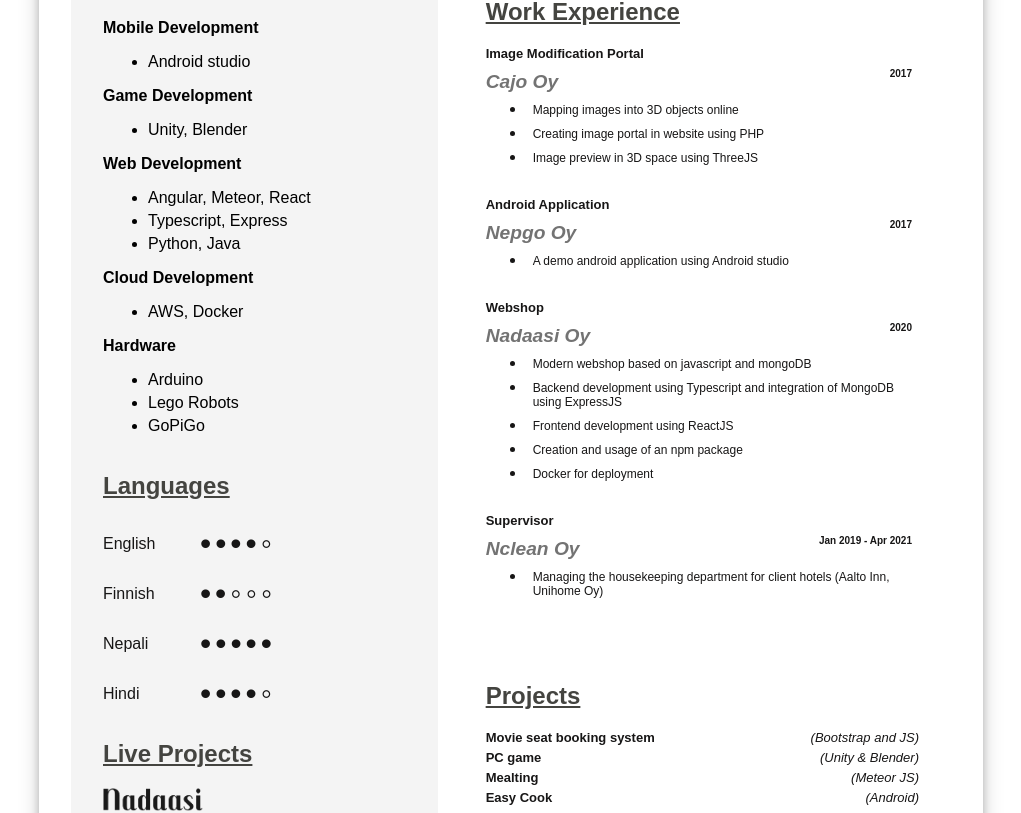
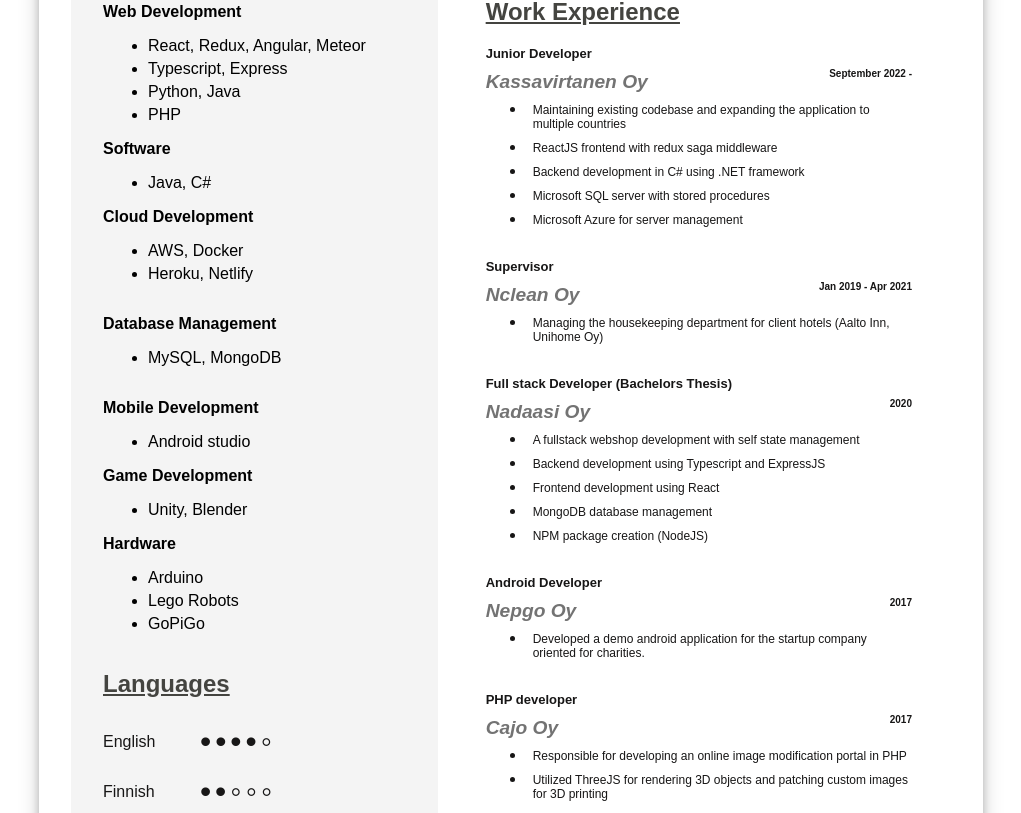
Before and after one commit to t4kaha00/portfolio, a React (Create React App) app: page /#/resume in a window 1280 px wide. Shown: the part 395-1208 px from the top of the page, without its empty margins (129-1150 px from the left). Built offline with nearby package versions, Linux system fonts and the light colour scheme; no server answers.

Commit message:
resume component updated

```diff
--- a/src/components/Resume.js
+++ b/src/components/Resume.js
@@ -93,26 +93,38 @@
                 <h2><u>{language.skills.heading}</u></h2>
               </div>
               <div className='col1-row2-row'>
+                <b>{language.skills.web}</b>
+                <ul>
+                  <li>React, Redux, Angular, Meteor</li>
+                  <li>Typescript, Express</li>
+                  <li>Python, Java</li>
+                  <li>PHP</li>
+                </ul>
+              </div>
+              <div className='col1-row2-row'>
+                <b>{language.skills.software}</b>
+                <ul>
+                  <li>Java, C#</li>
+                </ul>
+              </div>
+              <div className='col1-row2-row'>
+                <b>{language.skills.cloud}</b>
+                <ul>
+                  <li>AWS, Docker</li>
+                  <li>Heroku, Netlify</li>
+                </ul>
+              </div>
+              <div className='col1-row2-row'>
+                <p>{language.skills.database}</p>
+                <ul><li>MySQL, MongoDB</li></ul>
+              </div>
+              <div className='col1-row2-row'>
                 <p>{language.skills.mobile}</p>
                 <ul><li>Android studio</li></ul>
               </div>
               <div className='col1-row2-row'>
                 <b>{language.skills.game}</b>
                 <ul><li>Unity, Blender</li></ul>
-              </div>
-              <div className='col1-row2-row'>
-                <b>{language.skills.web}</b>
-                <ul>
-                  <li>Angular, Meteor, React</li>
-                  <li>Typescript, Express</li>
-                  <li>Python, Java</li>
-                </ul>
-              </div>
-              <div className='col1-row2-row'>
-                <b>{language.skills.cloud}</b>
-                <ul>
-                  <li>AWS, Docker</li>
-                </ul>
               </div>
               <div className='col1-row2-row'>
                 <b>{language.skills.hardware}</b>
@@ -214,55 +226,21 @@
             {/* Work */}
             <div className='col2-row2'>
               <h2 className='right-heading'><u>{language.work.heading}</u></h2>
-              <div className='col2-row2-row cajo'>
+              <div className='col2-row2-row kassavirtanen'>
                 <div>
-                  <a href='https://cajotechnologies.com/' target="_blank" rel="noopener noreferrer">
+                  <a href='https://www.kassavirtanen.fi/' target="_blank" rel="noopener noreferrer">
                     <div className='col2-row2-row-row'>
-                      <h4 className='right-heading1'>{language.work.job1}</h4>
-                      <p>{language.work.date1}</p>
+                      <h4 className='right-heading1'>{language.work.job5}</h4>
+                      <p>{language.work.date5}</p>
                     </div>
                     <div className='col2-row2-row-row'>
-                      <h2>{language.work.company1}</h2>
+                      <h2>{language.work.company5}</h2>
                       <ul>
-                        <li><p>Mapping images into 3D objects online</p></li>
-                        <li><p>Creating image portal in website using PHP</p></li>
-                        <li><p>Image preview in 3D space using ThreeJS</p></li>
-                      </ul>
-                    </div>
-                  </a>
-                </div>
-              </div>
-              <div className='col2-row2-row nepgo'>
-                <div>
-                  <a href='https://www.nepgo.com/' target="_blank" rel="noopener noreferrer">
-                    <div className='col2-row2-row-row'>
-                      <h4 className='right-heading1'>{language.work.job2}</h4>
-                      <p>{language.work.date2}</p>
-                    </div>
-                    <div className='col2-row2-row-row'>
-                      <h2>{language.work.company2}</h2>
-                      <ul>
-                        <li><p>A demo android application using Android studio</p></li>
-                      </ul>
-                    </div>
-                  </a>
-                </div>
-              </div>
-              <div className='col2-row2-row nadaasi'>
-                <div>
-                  <a href='https://nadaasi.com/' target="_blank" rel="noopener noreferrer">
-                    <div className='col2-row2-row-row'>
-                      <h4 className='right-heading1'>{language.work.job3}</h4>
-                      <p>{language.work.date3}</p>
-                    </div>
-                    <div className='col2-row2-row-row'>
-                      <h2>{language.work.company3}</h2>
-                      <ul>
-                        <li><p>Modern webshop based on javascript and mongoDB</p></li>
-                        <li><p>Backend development using Typescript and integration of MongoDB using ExpressJS</p></li>
-                        <li><p>Frontend development using ReactJS</p></li>
-                        <li><p>Creation and usage of an npm package</p></li>
-                        <li><p>Docker for deployment</p></li>
+                        <li><p>Maintaining existing codebase and expanding the application to multiple countries</p></li>
+                        <li><p>ReactJS frontend with redux saga middleware</p></li>
+                        <li><p>Backend development in C# using .NET framework</p></li>
+                        <li><p>Microsoft SQL server with stored procedures</p></li>
+                        <li><p>Microsoft Azure for server management</p></li>
                       </ul>
                     </div>
                   </a>
@@ -279,6 +257,59 @@
                       <h2>{language.work.company4}</h2>
                       <ul>
                         <li><p>Managing the housekeeping department for client hotels (Aalto Inn, Unihome Oy)</p></li>
+                      </ul>
+                    </div>
+                  </a>
+                </div>
+              </div>
+              <div className='col2-row2-row nadaasi'>
+                <div>
+                  <a href='https://nadaasi.com/' target="_blank" rel="noopener noreferrer">
+                    <div className='col2-row2-row-row'>
+                      <h4 className='right-heading1'>{language.work.job3}</h4>
+                      <p>{language.work.date3}</p>
+                    </div>
+                    <div className='col2-row2-row-row'>
+                      <h2>{language.work.company3}</h2>
+                      <ul>
+                        <li><p>A fullstack webshop development with self state management</p></li>
+                        <li><p>Backend development using Typescript and ExpressJS</p></li>
+                        <li><p>Frontend development using React</p></li>
+                        <li><p>MongoDB database management</p></li>
+                        <li><p>NPM package creation (NodeJS)</p></li>
+                      </ul>
+                    </div>
+                  </a>
+                </div>
+              </div>
+              <div className='col2-row2-row nepgo'>
+                <div>
+                  <a href='https://www.nepgo.com/' target="_blank" rel="noopener noreferrer">
+                    <div className='col2-row2-row-row'>
+                      <h4 className='right-heading1'>{language.work.job2}</h4>
+                      <p>{language.work.date2}</p>
+                    </div>
+                    <div className='col2-row2-row-row'>
+                      <h2>{language.work.company2}</h2>
+                      <ul>
+                        <li><p>Developed a demo android application for the startup company oriented for charities.</p></li>
+                      </ul>
+                    </div>
+                  </a>
+                </div>
+              </div>
+              <div className='col2-row2-row cajo'>
+                <div>
+                  <a href='https://cajotechnologies.com/' target="_blank" rel="noopener noreferrer">
+                    <div className='col2-row2-row-row'>
+                      <h4 className='right-heading1'>{language.work.job1}</h4>
+                      <p>{language.work.date1}</p>
+                    </div>
+                    <div className='col2-row2-row-row'>
+                      <h2>{language.work.company1}</h2>
+                      <ul>
+                        <li><p>Responsible for developing an online image modification portal in PHP</p></li>
+                        <li><p>Utilized ThreeJS for rendering 3D objects and patching custom images for 3D printing</p></li>
                       </ul>
                     </div>
                   </a>
--- a/src/lang/lang.json
+++ b/src/lang/lang.json
@@ -12,7 +12,9 @@
             "game": "Game Development",
             "web": "Web Development",
             "cloud": "Cloud Development",
-            "hardware": "Hardware"
+            "hardware": "Hardware",
+            "software": "Software",
+            "database": "Database Management"
         },
         "languages": {
             "heading": "Languages",
@@ -39,18 +41,21 @@
         },
         "work": {
             "heading": "Work Experience",
-            "job1": "Image Modification Portal",
+            "job1": "PHP developer",
             "company1": "Cajo Oy",
             "date1": "2017",
-            "job2": "Android Application",
+            "job2": "Android Developer",
             "company2": "Nepgo Oy",
             "date2": "2017",
-            "job3": "Webshop",
+            "job3": "Full stack Developer (Bachelors Thesis)",
             "company3": "Nadaasi Oy",
             "date3": "2020",
             "job4": "Supervisor",
             "company4": "Nclean Oy",
-            "date4": "Jan 2019 - Apr 2021"
+            "date4": "Jan 2019 - Apr 2021",
+            "job5": "Junior Developer",
+            "company5": "Kassavirtanen Oy",
+            "date5": "September 2022 -"
         },
         "projects": {
             "heading": "Projects",
@@ -73,7 +78,9 @@
             "game": "Pelikehitys",
             "web": "Web-kehitys",
             "cloud": "Pilvikehitys",
-            "hardware": "Laitteisto"
+            "hardware": "Laitteisto",
+            "software": "Ohjelmisto",
+            "database": "Tietokannan hallinta"
         },
         "languages": {
             "heading": "Kielet",
@@ -100,18 +107,21 @@
         },
         "work": {
             "heading": "Työkokemus",
-            "job1": "Kuvan muokkausportaali",
+            "job1": "PHP-kehittäjä",
             "company1": "Cajo Oy",
             "date1": "2017",
-            "job2": "Android-sovellus",
+            "job2": "Android-kehittäjä",
             "company2": "Nepgo Oy",
             "date2": "2017",
-            "job3": "Verkkokauppa",
+            "job3": "Full Stack -kehittäjä (kandidaatin tutkielma)",
             "company3": "Nadaasi Oy",
             "date3": "2020",
             "job4": "Ohjaaja",
             "company4": "Nclean Oy",
-            "date4": "Tam 2019 - Huh 2021"
+            "date4": "Tam 2019 - Huh 2021",
+            "job5": "Juniori kehittäjä",
+            "company5": "Kassavirtanen Oy",
+            "date5": "syys 2022 -"
         },
         "projects": {
             "heading": "Projektit",
```
